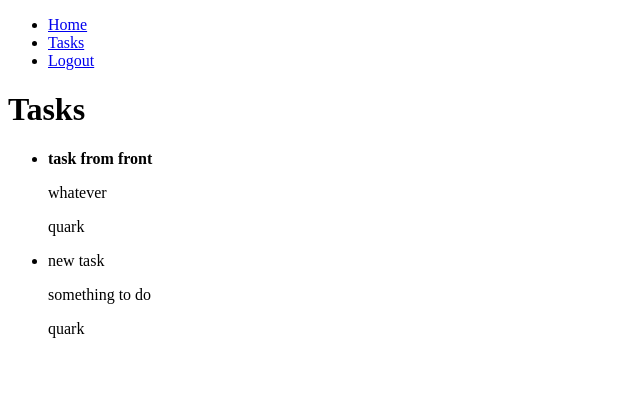
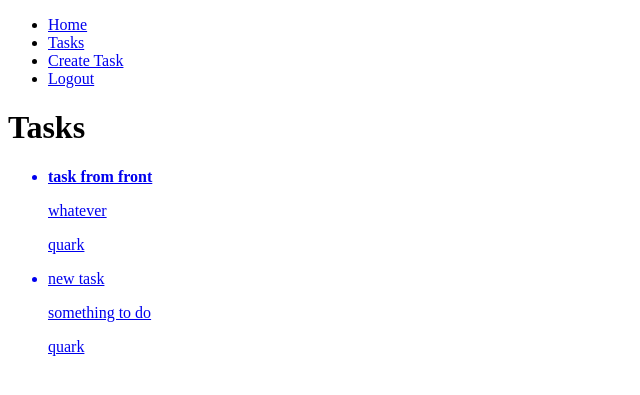
Before and after one commit to EstebanGC/users-admin, a Django app: page /tasks/ in a window 1280 px wide. Shown: the top 395 px of the page, without its empty margins (0-640 px from the left). Run offline with Django 4.2, Linux system fonts and the light colour scheme; a user stored in the database is signed in; data comes from the database, SQL or seed files in the repository; both versions use the stored data as it was after the commit.

Commit message:
Rendering tasks on frontend and setting an url with an id

```diff
--- a/django_crud/urls.py
+++ b/django_crud/urls.py
@@ -23,6 +23,7 @@ urlpatterns = [
     path('signup/', views.signup, name="signup"),
     path('tasks/', views.tasks, name='tasks'),
     path('create_task/', views.create_task, name="create_task"),
+    path('create_task/<int:task_id>/', views.task_detail, name="task_detail"),
     path('logout/', views.signout, name='logout'),
     path('signin/', views.signin, name='signin')
 ]
--- a/tasks/templates/base.html
+++ b/tasks/templates/base.html
@@ -13,11 +13,13 @@
             <li>
                 <a href="/">Home</a>
             </li>
+            {% if user.is_authenticated %}
             <li>
                 <a href="/tasks">Tasks</a>
             </li>
-
-            {% if user.is_authenticated %}
+            <li>
+                <a href="/create_task/">Create Task</a>
+            </li>
             <li>
                 <a href="/logout">Logout</a>
             </li>
--- a/tasks/templates/tasks.html
+++ b/tasks/templates/tasks.html
@@ -4,6 +4,7 @@
 <h1>Tasks</h1>
 <ul>
     {% for task in tasks %}
+        <a href="{% url 'task_detail' task.id %}">
             <li>
                 {% if task.important %}
                 <strong>{{task.title}}</strong>
@@ -14,6 +15,8 @@
                 <p>{{task.description}}</p>
                 <p>{{task.user.username}}</p>
             </li>
+        </a>
+
     {% endfor %}
 </ul>
 
--- a/tasks/views.py
+++ b/tasks/views.py
@@ -1,4 +1,4 @@
-from django.shortcuts import render, redirect
+from django.shortcuts import render, redirect, get_object_or_404
 from django.contrib.auth.forms import UserCreationForm, AuthenticationForm
 from django.contrib.auth.models import User
 from django.contrib.auth import login, logout, authenticate
@@ -35,6 +35,7 @@ def signup(request):
         })
 
 def tasks(request):
+    #This returns the data we need from db
     tasks = Task.objects.filter(user=request.user, datecompleted__isnull=True)
     return render(request, 'tasks.html', {"tasks": tasks})
 
@@ -57,6 +58,11 @@ def create_task(request):
                 'error': 'Please provide valid data'
             })
 
+def task_detail(request, task_id):
+    #This generates an url with the task_id
+    task = get_object_or_404(Task, pk=task_id)
+    return render(request, 'task_detail.html', {'task': task})
+
 def signout(request):
     logout(request)
     return redirect('home')
```
Also changed, not shown: tasks/templates/task_detail.html (added, +7 -0 lines), db.sqlite3. Lines whose indentation alone changed are shown as unchanged.
